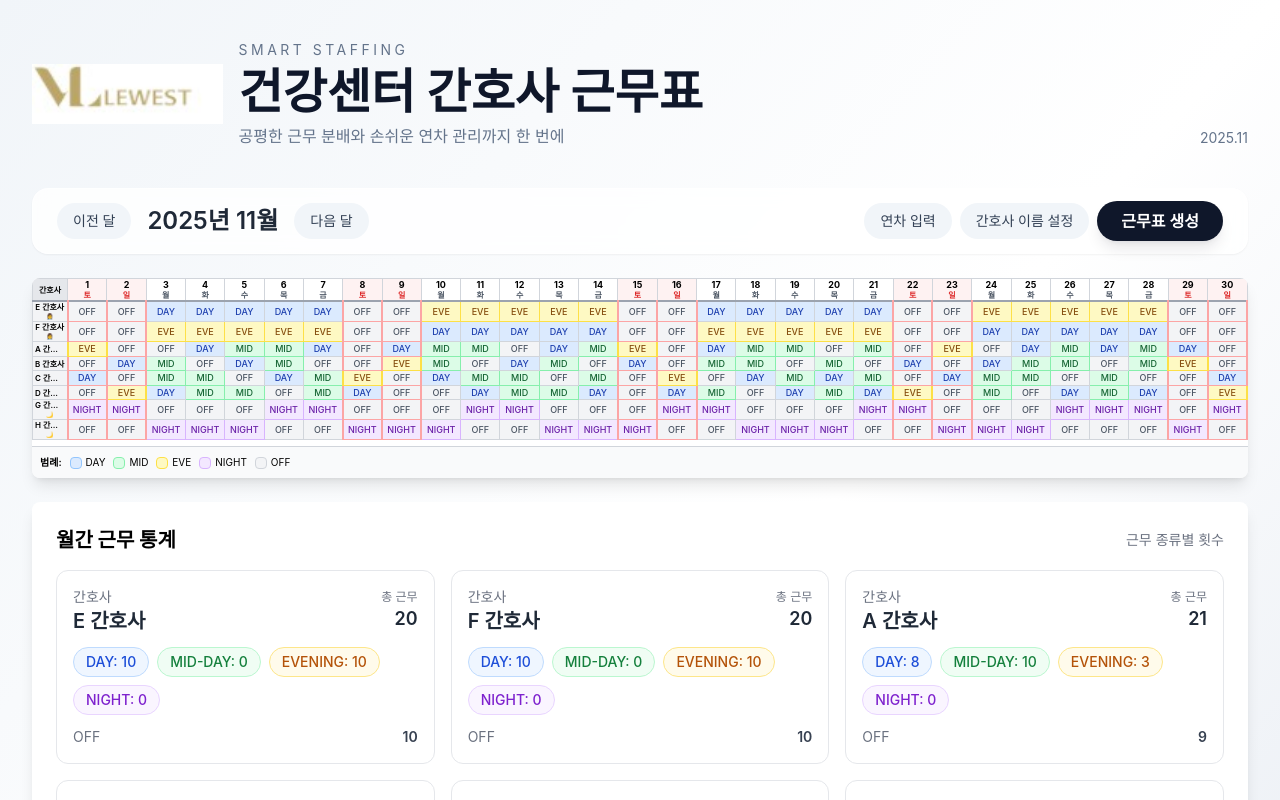
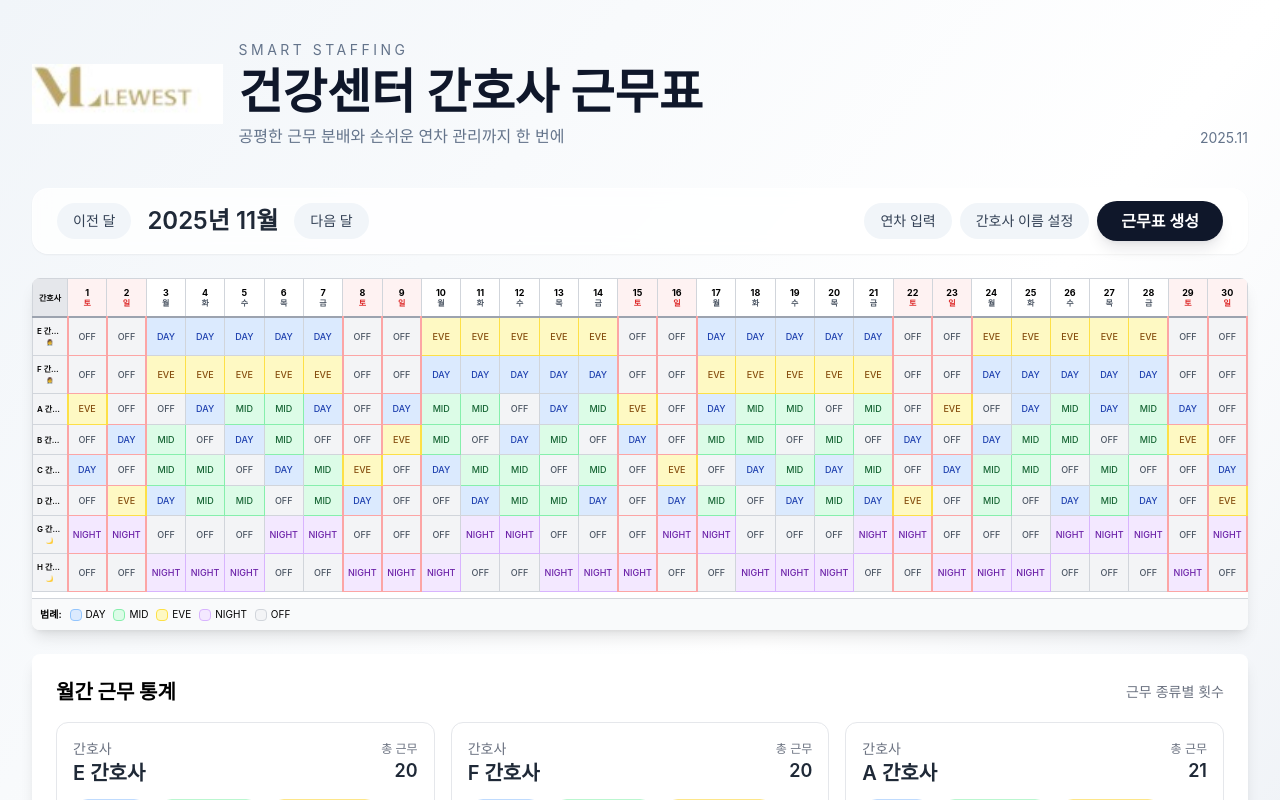
Before and after one commit to postpr0727-ship-it/VL_RN-SHEET, a React (Vite) app: page / in a window 1280 px wide. Shown: the top 800 px of the page. Built offline with nearby package versions, Linux system fonts and the light colour scheme.

Commit message:
작업 내용 요약

```diff
--- a/src/components/ScheduleTable.tsx
+++ b/src/components/ScheduleTable.tsx
@@ -88,9 +88,9 @@ export default function ScheduleTable({
           index % 2 === 0 ? "bg-white" : "bg-gray-50"
         }`}
       >
-        <td className="border border-gray-300 p-0 font-bold text-center bg-gray-100 sticky left-0 z-10 w-[35px] min-w-[35px] max-w-[35px]">
-          <div className="flex flex-col items-center gap-0 text-[8px]">
-            <span className="text-[8px] font-semibold leading-tight truncate w-full px-0.5">{label}</span>
+        <td className="border border-gray-300 py-2 px-1 font-bold text-center bg-gray-100 sticky left-0 z-10 w-[35px] min-w-[35px] max-w-[35px]">
+          <div className="flex flex-col items-center gap-0.5 text-[8px]">
+            <span className="text-[8px] font-semibold leading-tight truncate w-full">{label}</span>
             {isManager && (
               <span className="text-[6px] text-amber-700 font-semibold" role="img" aria-label="manager">
                 👩‍⚕️
@@ -116,7 +116,7 @@ export default function ScheduleTable({
           return (
             <td
               key={`${nurse}-${date.toISOString()}`}
-              className={`relative overflow-visible border border-gray-300 p-0 text-center text-[9px] font-medium ${
+              className={`relative overflow-visible border border-gray-300 py-2 px-0.5 text-center text-[9px] font-medium ${
                 displayShift ? SHIFT_COLORS[displayShift] : "bg-white"
               } ${highlight ? "border-l-2 border-r-2 border-red-300" : ""} ${
                 isManual ? "ring-1 ring-slate-400" : ""
@@ -213,7 +213,7 @@ export default function ScheduleTable({
         <table className="w-full border-collapse text-[8px]" style={{ tableLayout: 'fixed' }}>
           <thead>
             <tr className="bg-gray-100 border-b-2 border-gray-400">
-              <th className="border border-gray-300 p-0 font-bold text-center bg-gray-200 sticky left-0 z-20 w-[35px] min-w-[35px] max-w-[35px]">
+              <th className="border border-gray-300 py-2 px-1 font-bold text-center bg-gray-200 sticky left-0 z-20 w-[35px] min-w-[35px] max-w-[35px]">
                 <div className="text-[8px]">간호사</div>
               </th>
               {dates.map((date) => {
@@ -221,7 +221,7 @@ export default function ScheduleTable({
                 return (
                   <th
                     key={date.toISOString()}
-                    className={`border border-gray-300 p-0 text-center font-semibold ${
+                    className={`border border-gray-300 py-2 px-0.5 text-center font-semibold ${
                       highlight ? "bg-red-50" : "bg-white"
                     }`}
                     style={{
```
